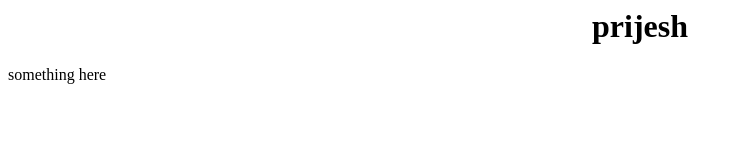
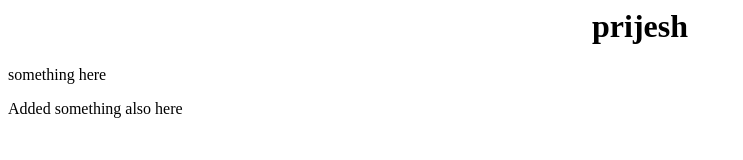
Before and after one commit to Prijeshtj/project24, a plain HTML site: page index.html in a window 1280 px wide. Shown: the whole page, without its empty margins (0-743 px from the left). Drawn offline with Linux system fonts and the light colour scheme.

Commit message:
feat: Also added something

```diff
--- a/index.html
+++ b/index.html
@@ -5,3 +5,7 @@
 <p>
     something here
 </p>
+
+<p>
+    Added something also here
+</p>
```
